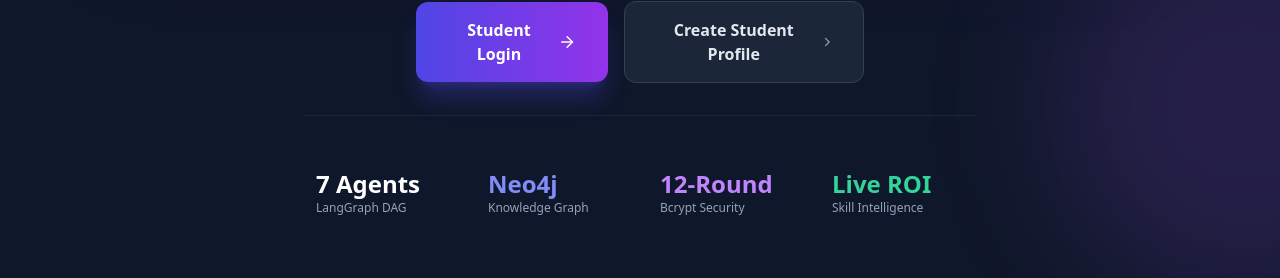
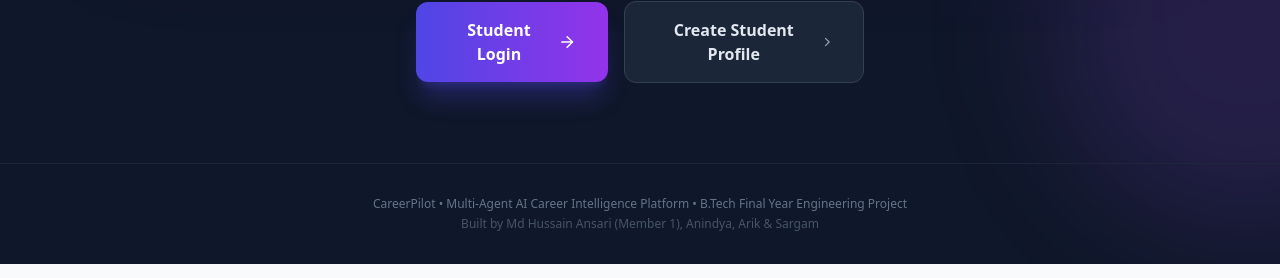
Before and after one commit to Anindya-Dev/careerpilot, a React (Vite) app in the folder frontend/: page / in a window 1280 px wide. Shown: the part 588-866 px from the top of the page. Built offline with nearby package versions, Linux system fonts and the light colour scheme; no server answers.

Commit message:
feat(frontend): remove metrics strip for a clean minimalist landing hero

```diff
--- a/frontend/src/pages/LandingPage.jsx
+++ b/frontend/src/pages/LandingPage.jsx
@@ -165,26 +165,6 @@ export default function LandingPage() {
                 <ChevronRight className="w-4 h-4 ml-1.5 text-slate-400" />
               </button>
             </div>
-
-            {/* Key Metrics Strip */}
-            <div className="pt-10 grid grid-cols-2 sm:grid-cols-4 gap-4 border-t border-slate-800/80 max-w-2xl mx-auto text-left">
-              <div className="p-3">
-                <div className="text-2xl font-bold text-white">7 Agents</div>
-                <div className="text-xs text-slate-400 font-medium">LangGraph DAG</div>
-              </div>
-              <div className="p-3">
-                <div className="text-2xl font-bold text-indigo-400">Neo4j</div>
-                <div className="text-xs text-slate-400 font-medium">Knowledge Graph</div>
-              </div>
-              <div className="p-3">
-                <div className="text-2xl font-bold text-purple-400">12-Round</div>
-                <div className="text-xs text-slate-400 font-medium">Bcrypt Security</div>
-              </div>
-              <div className="p-3">
-                <div className="text-2xl font-bold text-emerald-400">Live ROI</div>
-                <div className="text-xs text-slate-400 font-medium">Skill Intelligence</div>
-              </div>
-            </div>
           </div>
         </main>
 
```
